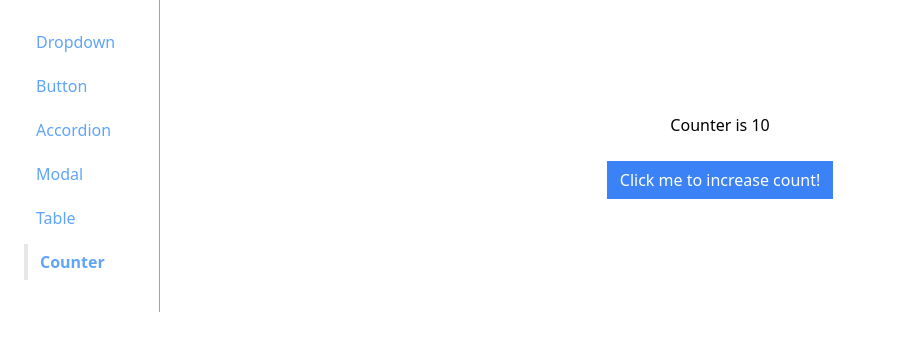
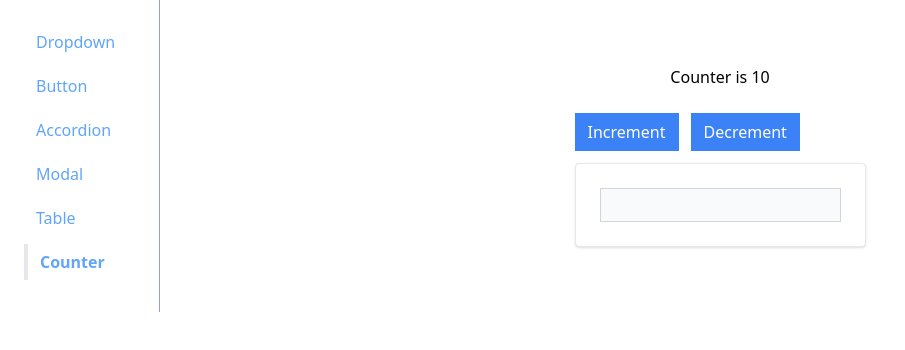
Before and after one commit to atinderbirsin/comps, a React (Create React App) app: page /counter in a window 1280 px wide. Shown: the top 350 px of the page, without its empty margins (0-905 px from the left). Built offline with nearby package versions, Linux system fonts and the light colour scheme.

Commit message:
added useReducer in counter page

```diff
--- a/src/pages/CounterPage.js
+++ b/src/pages/CounterPage.js
@@ -1,15 +1,97 @@
+import { useReducer, useState } from "react";
 import Button from "../components/Button";
-import useCounterHook from "../hooks/use-counter-hook";
+import Panel from "../components/Panel";
+
+const INCREMENT_COUNT = "increment";
+const DECREMENT_COUNT = "decrement";
+const CHANGE_VALUE_TO_ADD = "change_value_to_add";
+const ADD_VALUE_TO_COUNT = "add_value_to_count";
+
+const reducer = (state, action) => {
+  switch (action.type) {
+    case INCREMENT_COUNT:
+      return {
+        ...state,
+        count: state.count + 1,
+      };
+    case DECREMENT_COUNT:
+      return {
+        ...state,
+        count: state.count - 1,
+      };
+    case CHANGE_VALUE_TO_ADD:
+      return {
+        ...state,
+        valueToAdd: action.payload,
+      };
+    case ADD_VALUE_TO_COUNT:
+      return {
+        ...state,
+        count: state.count + state.valueToAdd,
+        valueToAdd: 0,
+      };
+    default:
+      return state;
+  }
+};
 
 function CounterPage({ intialCount }) {
-  const { count, incrementCounter } = useCounterHook(intialCount);
+  const [state, dispatch] = useReducer(reducer, {
+    count: intialCount,
+    valueToAdd: 0,
+  });
+
+  const incrementCounter = () => {
+    dispatch({
+      type: INCREMENT_COUNT,
+    });
+  };
+
+  const decrementCount = () => {
+    dispatch({
+      type: DECREMENT_COUNT,
+    });
+  };
+
+  const handleChange = (e) => {
+    dispatch({
+      type: CHANGE_VALUE_TO_ADD,
+      payload: Number(e.target.value),
+    });
+  };
+
+  const handleFormSubmit = (e) => {
+    e.preventDefault();
+    dispatch({
+      type: ADD_VALUE_TO_COUNT,
+    });
+  };
 
   return (
     <div className="text-center">
-      <h1 className="mb-6">Counter is {count}</h1>
-      <Button primary onClick={incrementCounter}>
-        Click me to increase count!
-      </Button>
+      <h1 className="mb-6">Counter is {state.count}</h1>
+
+      <div className="flex gap-3">
+        <Button primary onClick={incrementCounter}>
+          Increment
+        </Button>
+        <Button primary onClick={decrementCount}>
+          Decrement
+        </Button>
+      </div>
+
+      <div className="mt-3">
+        <Panel>
+          <form onSubmit={handleFormSubmit}>
+            <input
+              className="p-1 m-3 bg-gray-50 border border-gray-300"
+              type="number"
+              onChange={(e) => handleChange(e)}
+              value={state.valueToAdd || ""}
+            />
+          </form>
+        </Panel>
+      </div>
     </div>
   );
 }
```
